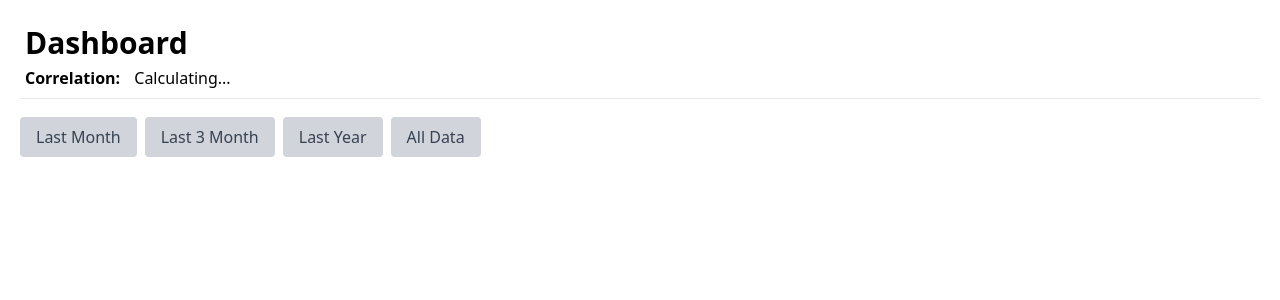
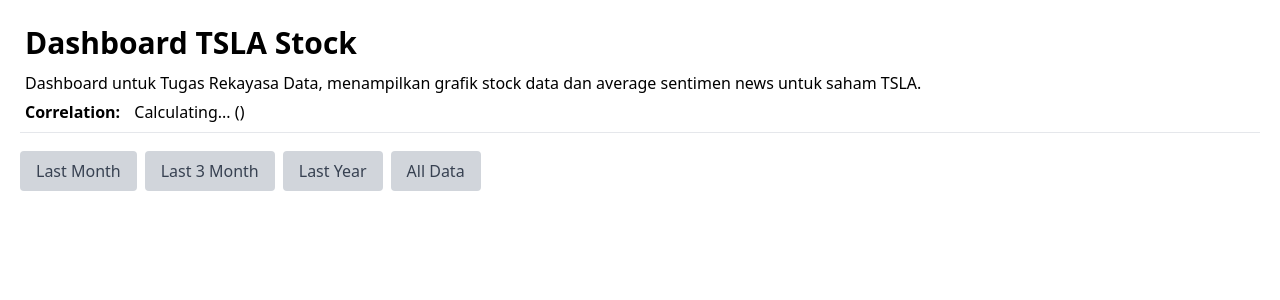
Before and after one commit to afixv/rekdat-dashboard, a Next.js app: page / in a window 1280 px wide. Shown: the top 300 px of the page. Built offline with nearby package versions, Linux system fonts and the light colour scheme; no server answers.

Commit message:
feat: add loading animation and category for pearson coefficient

```diff
--- a/pages/index.js
+++ b/pages/index.js
@@ -78,12 +78,34 @@
     }
   }, [chartData]);
 
+  const categorizeCorrelationLevel = (correlation) => {
+    if (correlation >= 0.8 || correlation <= -0.8) {
+      return { label: "Very high", colorClass: "text-blue-700" };
+    } else if (correlation >= 0.6 || correlation <= -0.6) {
+      return { label: "High", colorClass: "text-blue-500" };
+    } else if (correlation >= 0.4 || correlation <= -0.4) {
+      return { label: "Moderate", colorClass: "text-yellow-500" };
+    } else if (correlation >= 0.2 || correlation <= -0.2) {
+      return { label: "Low", colorClass: "text-red-500" };
+    } else {
+      return { label: "Very low", colorClass: "text-red-700" };
+    }
+  };
+
+  const correlationInfo =
+    correlation !== null ? categorizeCorrelationLevel(correlation) : null;
+
   return (
     <div>
-      <h1 className="text-3xl font-bold">Dashboard</h1>
+      <h1 className="text-3xl font-bold">Dashboard TSLA Stock</h1>
+      <p>
+        Dashboard untuk Tugas Rekayasa Data, menampilkan grafik stock data dan
+        average sentimen news untuk saham TSLA.
+      </p>
       <span className="font-bold"> Correlation: </span>
-      <span>
-        {correlation !== null ? correlation.toFixed(2) : "Calculating..."}
+      <span className={correlationInfo ? correlationInfo.colorClass : ""}>
+        {correlation !== null ? correlation.toFixed(2) : "Calculating..."} (
+        {correlationInfo ? correlationInfo.label : ""})
       </span>
 
       <br></br>
@@ -111,7 +133,12 @@
         onClick={() => handleFilterClick("")}
       />
 
-      {isLoading && <p>Loading...</p>}
+      {isLoading && (
+        <div className="flex justify-center items-center">
+          <div className="animate-spin rounded-full h-8 w-8 border-b-2 border-blue-500"></div>
+          <p className="ml-2">Loading...</p>
+        </div>
+      )}
 
       <canvas id={chartId} ref={chartRef} />
     </div>
```
